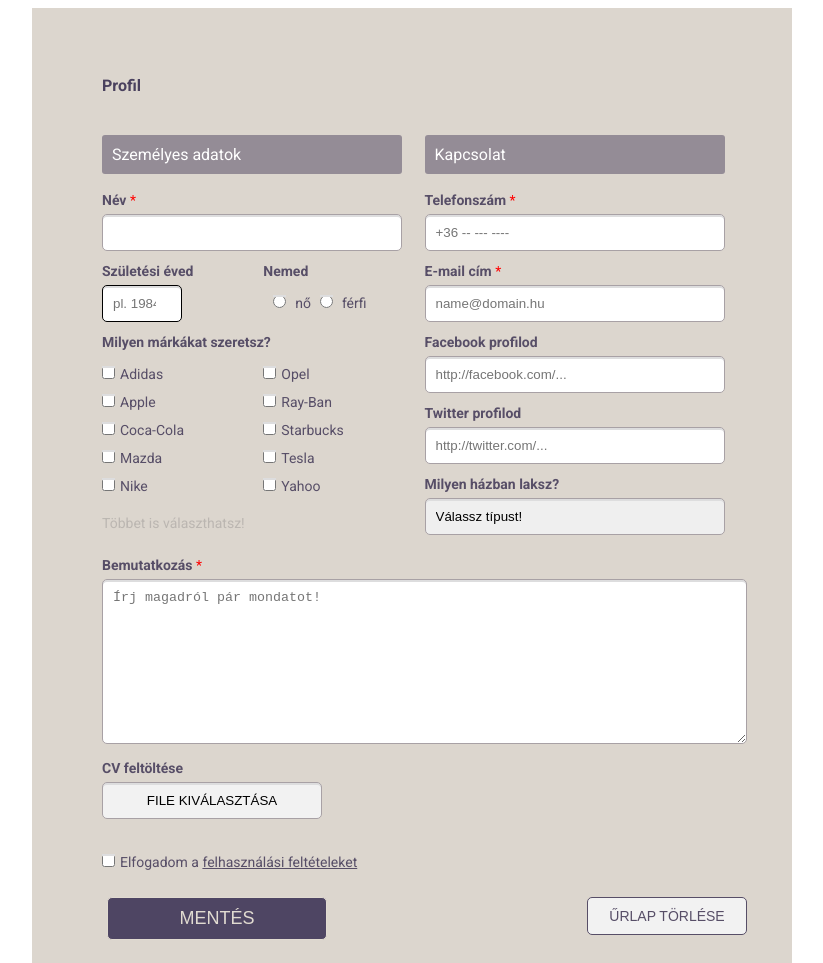
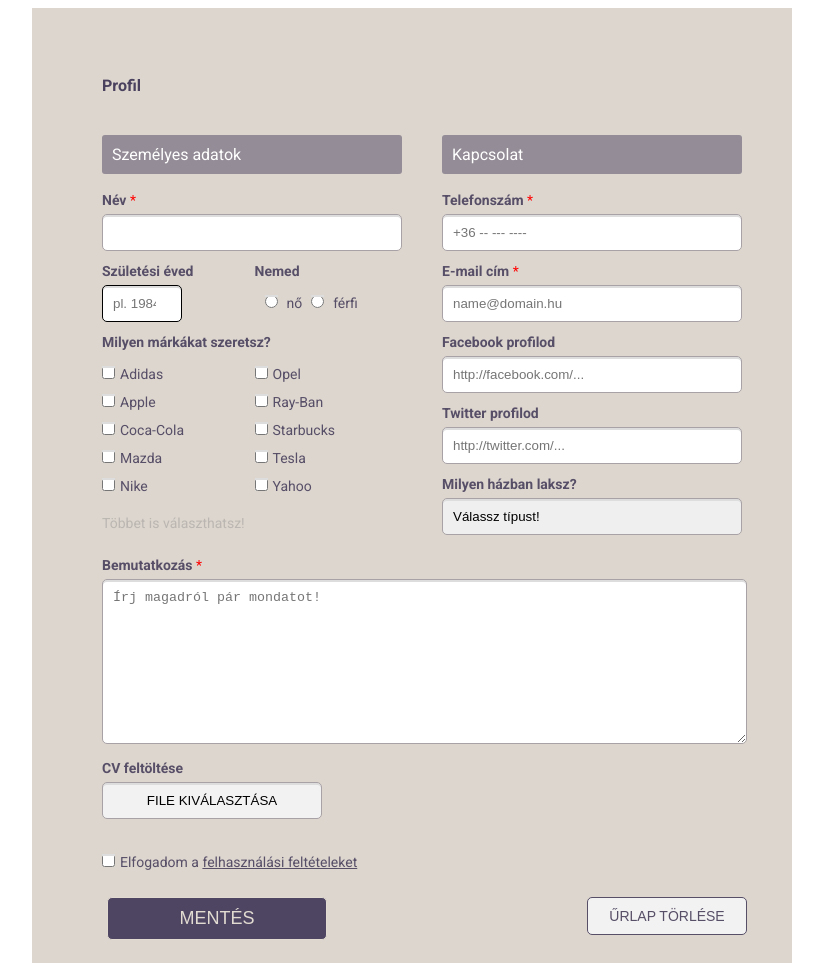
Before and after one commit to greenfox-velox/annatorok, a plain HTML site: page week-02/day-02/form/index.html in a window 1280 px wide. Shown: the top 963 px of the page, without its empty margins (228-1051 px from the left). Drawn offline with Linux system fonts and the light colour scheme.

Commit message:
Fix contact box width and align

```diff
--- a/week-02/day-02/form/style.css
+++ b/week-02/day-02/form/style.css
@@ -16,6 +16,7 @@ h2, .form-container, .intro-upload-buttons  {
 .form-container {
   display: flex;
   height: 100%;
+  justify-content: space-between;
 }
 
 h2 {
@@ -30,10 +31,6 @@ h2 {
   padding: 10px;
   box-sizing: border-box;
   border-radius: 3px;
-}
-
-.personal-info-box, .contact-data-box  {
-  width: 50%;
 }
 
 label {
```
